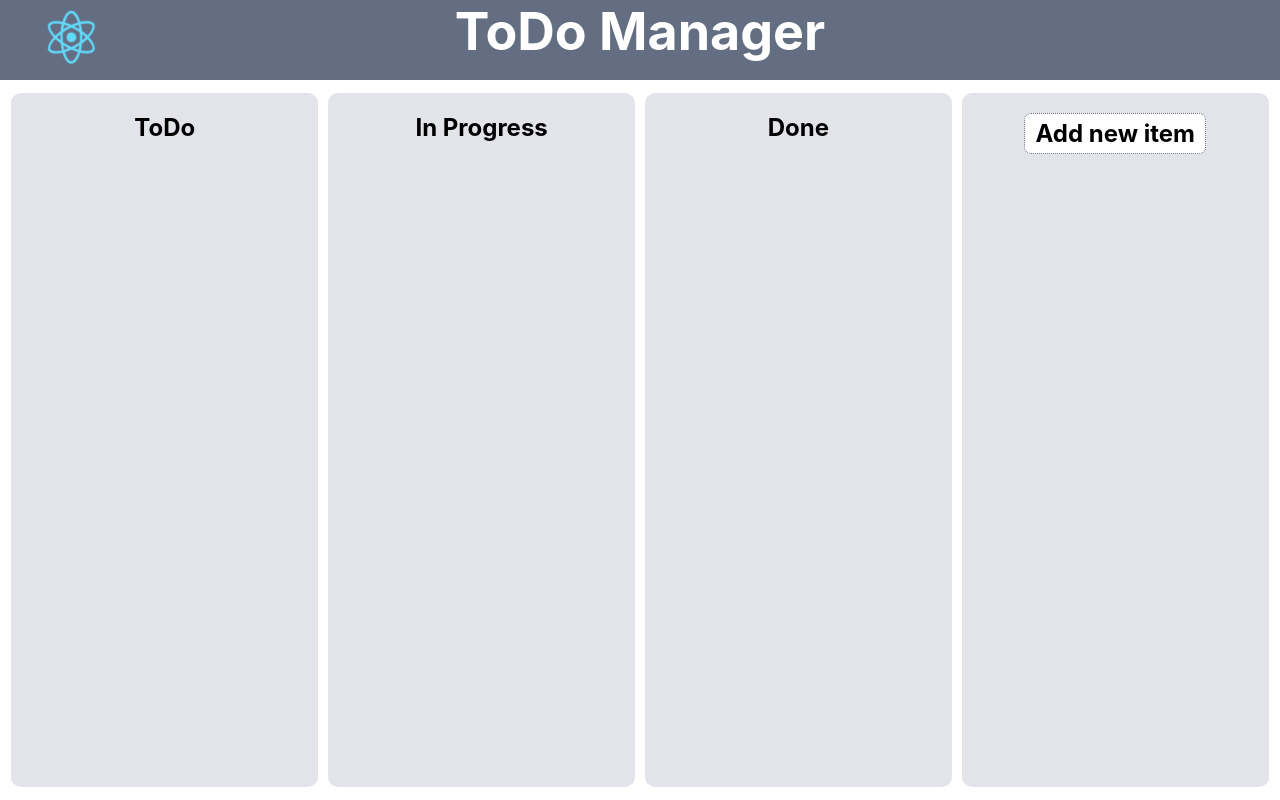
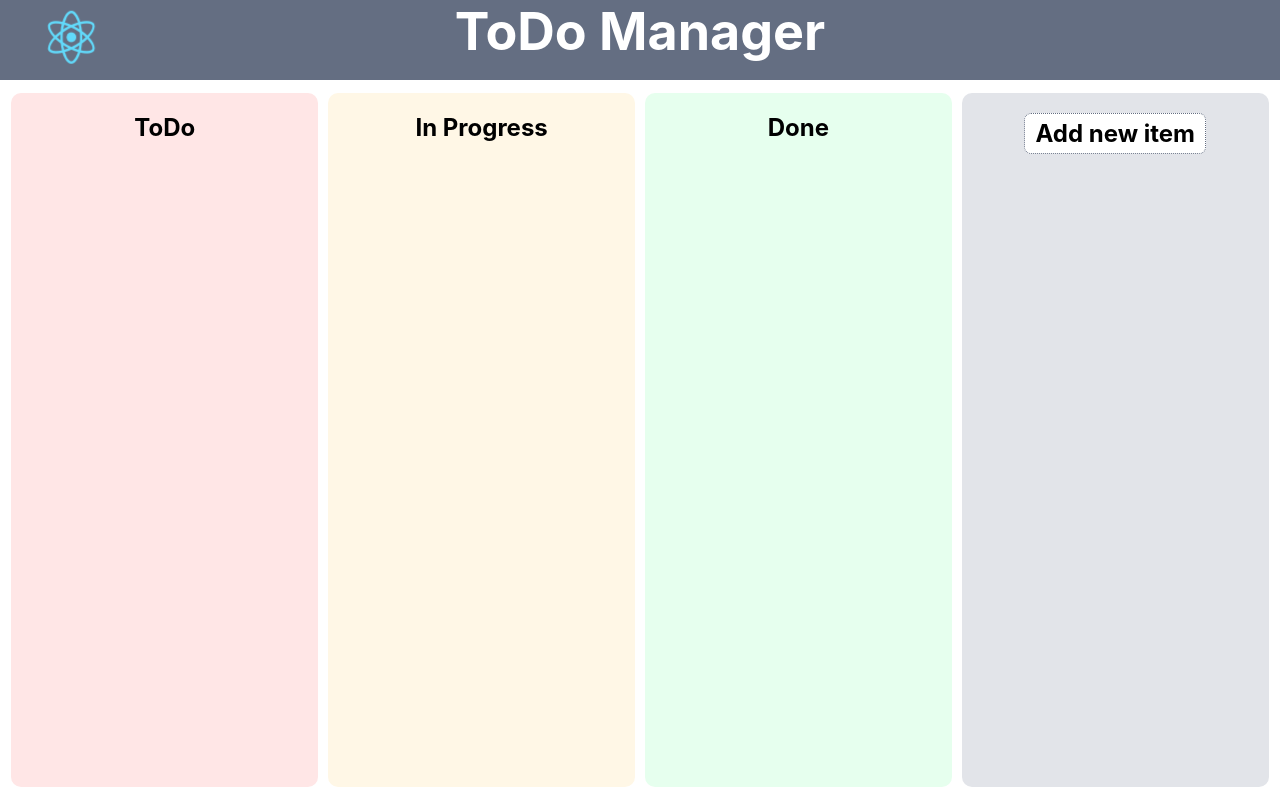
Before and after one commit to VictoriaTheBrave/to-do, a React (Create React App) app: page / in a window 1280 px wide. Built offline with nearby package versions, Linux system fonts and the light colour scheme.

Commit message:
feat: add drag-and-drop between columns

```diff
--- a/src/App.jsx
+++ b/src/App.jsx
@@ -30,19 +30,23 @@ class App extends Component {
 
   onDragEnd(result) {
     const { source, destination, draggableId } = result;
-    if (!destination) {
-      return;
+    if (!destination) return;
+    if (source.droppableId === destination.droppableId && destination.index === source.index) return;
+
+    const start = this.state[source.droppableId];
+    const finish = this.state[destination.droppableId];
+    const draggableCard = start.splice(source.index, 1);
+
+    if (start === finish) {
+      start.splice(destination.index, 0, draggableCard[0]);
+      start.forEach((obj, i) => obj.taskID = `${source.droppableId}-task-${i}`);
+      this.setState({ [source.droppableId]: start });
+    } else {
+      finish.splice(destination.index, 0, draggableCard[0]);
+      start.forEach((obj, i) => obj.taskID = `${source.droppableId}-task-${i}`);
+      finish.forEach((obj, i) => obj.taskID = `${destination.droppableId}-task-${i}`);
+      this.setState({ [source.droppableId]: start, [destination.droppableId]: finish });
     }
-
-    if (source.droppableId === destination.droppableId && destination.index === source.index) {
-      return;
-    }
-
-    const column = this.state[source.droppableId];
-    const draggableCard = column.splice(source.index, 1);
-    column.splice(destination.index, 0, draggableCard[0]);
-    column.forEach((obj, i) => obj.taskID = `${source.droppableId}-task-${i}`);
-    this.setState({ [source.droppableId]: column });
   }
 
   render() {
--- a/src/components/Column.css
+++ b/src/components/Column.css
@@ -1,7 +1,8 @@
 .App .body div>div[id] {
   display: flex;
   flex-direction: column;
-  justify-content: center;
+  width: 100%;
+  min-height: 80%;
   align-content: flex-start;
 }
 
@@ -14,6 +15,18 @@
     rgba(0, 0, 0, 0.12) 0px 1px 3px 0px;
   text-align: left;
   background: white;
+}
+
+.App .body .todo {
+  background: #ffe6e6;
+}
+
+.App .body .inprogress {
+  background: #fff7e6;
+}
+
+.App .body .done {
+  background: #e6ffee;
 }
 
 .body .card h3 {
```
